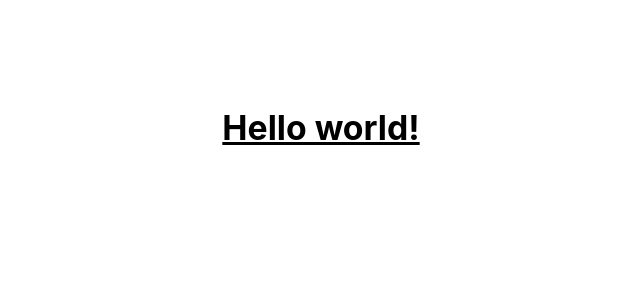
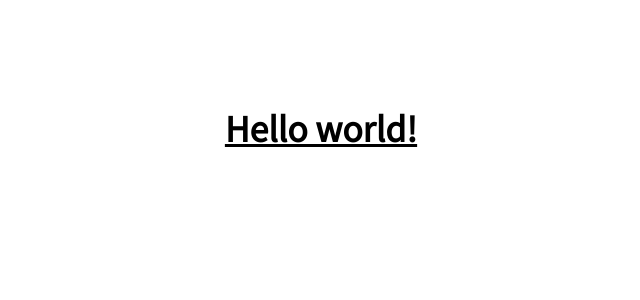
Before and after one commit to pachikuriii/yametara, a Next.js app: page / in a window 1280 px wide. Shown: the top 300 px of the page, without its empty margins (319-959 px from the left). Built offline with nearby package versions, Linux system fonts and the light colour scheme.

Commit message:
全体のフォントの設定を追加

```diff
--- a/src/pages/_app.tsx
+++ b/src/pages/_app.tsx
@@ -1,6 +1,16 @@
 import '../styles/globals.css';
+import { Noto_Sans_JP } from '@next/font/google';
 import type { AppProps } from 'next/app';
 
+const NotoSansJP = Noto_Sans_JP({
+  weight: '400',
+  subsets: ['japanese'],
+});
+
 export default function App({ Component, pageProps }: AppProps) {
-  return <Component {...pageProps} />;
+  return (
+    <main className={NotoSansJP.className}>
+      <Component {...pageProps} />
+    </main>
+  );
 }
```
